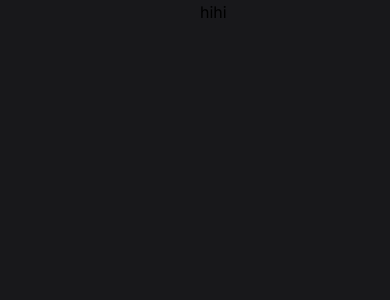
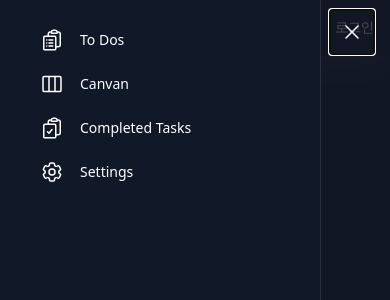
Before and after one commit to younheesong/PomodoroTechnique, a Next.js app: page / in a window 390 px wide. Shown: the top 300 px of the page. Built offline with nearby package versions, Linux system fonts and the light colour scheme.

Commit message:
feat: add header ui

```diff
--- /dev/null
+++ b/app/header.tsx
@@ -0,0 +1,47 @@
+import { Bars3Icon } from "@heroicons/react/24/outline";
+import SidebarDialog from "./layout/components/SidebarDialog";
+import SidebarSection from "./layout/components/SidebarSection";
+import NavItem from "./layout/components/NavItem";
+
+const Header = () => {
+  return (
+    <div className="sticky shadow-zinc-500/10 shadow-xl top-0 z-40 flex items-center gap-x-6 bg-zinc-900 px-4 py-4 sm:px-6">
+      <button
+        type="button"
+        className="-m-2.5 p-2.5 text-gray-400 md:hidden"
+        // onClick={() => setSidebarOpen(true)}
+      >
+        <span className="sr-only">Open sidebar</span>
+        <Bars3Icon className="h-6 w-6" aria-hidden="true" />
+      </button>
+      <SidebarDialog>
+        <SidebarSection>
+          <NavItem to="/">
+            <NavItem.Icon iconName="ClipboardDocumentListIcon" />
+            <NavItem.Label label="To Dos" />
+          </NavItem>
+          <NavItem to="/">
+            <NavItem.Icon iconName="ViewColumnsIcon" />
+            <NavItem.Label label="Canvan" />
+          </NavItem>
+          <NavItem to="/">
+            <NavItem.Icon iconName="ClipboardDocumentCheckIcon" />
+            <NavItem.Label label="Completed Tasks" />
+          </NavItem>
+          <NavItem to="/">
+            <NavItem.Icon iconName="Cog6ToothIcon" />
+            <NavItem.Label label="Settings" />
+          </NavItem>
+        </SidebarSection>
+      </SidebarDialog>
+
+      <div className="flex-1 text-center md:text-left text-sm font-semibold leading-6 text-white">
+        Pomodoro
+      </div>
+      <a href="#" className="text-white text-sm">
+        로그인
+      </a>
+    </div>
+  );
+};
+export default Header;
--- a/app/layout.tsx
+++ b/app/layout.tsx
@@ -1,4 +1,5 @@
 import "./globals.css";
+import Header from "./header";
 import Sidebar from "./sidebar";
 export default function RootLayout({
   children,
@@ -14,11 +15,13 @@ export default function RootLayout({
       <head />
 
       <body className="bg-zinc-900  min-h-screen">
-        <div className="flex min-h-screen">
-          <div className="w-[200px]">
+        <div className="min-h-screen">
+          <Header />
+          <div className="flex">
             <Sidebar />
+
+            <div>{children}</div>
           </div>
-          <div>{children}</div>
         </div>
       </body>
     </html>
--- /dev/null
+++ b/app/layout/components/SidebarDialog.tsx
@@ -0,0 +1,72 @@
+"use client";
+
+import { Fragment, useState } from "react";
+import { Dialog, Transition } from "@headlessui/react";
+import { XMarkIcon } from "@heroicons/react/24/outline";
+const SidebarDialog = ({ children }: { children: JSX.Element }) => {
+  const [sidebarOpen, setSidebarOpen] = useState(true);
+  return (
+    <Transition.Root show={sidebarOpen} as={Fragment}>
+      <Dialog
+        as="div"
+        className="relative z-50 lg:hidden"
+        onClose={setSidebarOpen}
+      >
+        <Transition.Child
+          as={Fragment}
+          enter="transition-opacity ease-linear duration-300"
+          enterFrom="opacity-0"
+          enterTo="opacity-100"
+          leave="transition-opacity ease-linear duration-300"
+          leaveFrom="opacity-100"
+          leaveTo="opacity-0"
+        >
+          <div className="fixed inset-0 bg-gray-900/80" />
+        </Transition.Child>
+
+        <div className="fixed inset-0 flex">
+          <Transition.Child
+            as={Fragment}
+            enter="transition ease-in-out duration-300 transform"
+            enterFrom="-translate-x-full"
+            enterTo="translate-x-0"
+            leave="transition ease-in-out duration-300 transform"
+            leaveFrom="translate-x-0"
+            leaveTo="-translate-x-full"
+          >
+            <Dialog.Panel className="relative mr-16 flex w-full max-w-xs flex-1">
+              <Transition.Child
+                as={Fragment}
+                enter="ease-in-out duration-300"
+                enterFrom="opacity-0"
+                enterTo="opacity-100"
+                leave="ease-in-out duration-300"
+                leaveFrom="opacity-100"
+                leaveTo="opacity-0"
+              >
+                <div className="absolute left-full top-0 flex w-16 justify-center pt-5">
+                  <button
+                    type="button"
+                    className="-m-2.5 p-2.5"
+                    onClick={() => setSidebarOpen(false)}
+                  >
+                    <span className="sr-only">Close sidebar</span>
+                    <XMarkIcon
+                      className="h-6 w-6 text-white"
+                      aria-hidden="true"
+                    />
+                  </button>
+                </div>
+              </Transition.Child>
+
+              <div className="flex grow flex-col gap-y-5 overflow-y-auto bg-gray-900 px-6 pb-2 ring-1 ring-white/10">
+                {children}
+              </div>
+            </Dialog.Panel>
+          </Transition.Child>
+        </div>
+      </Dialog>
+    </Transition.Root>
+  );
+};
+export default SidebarDialog;
```
